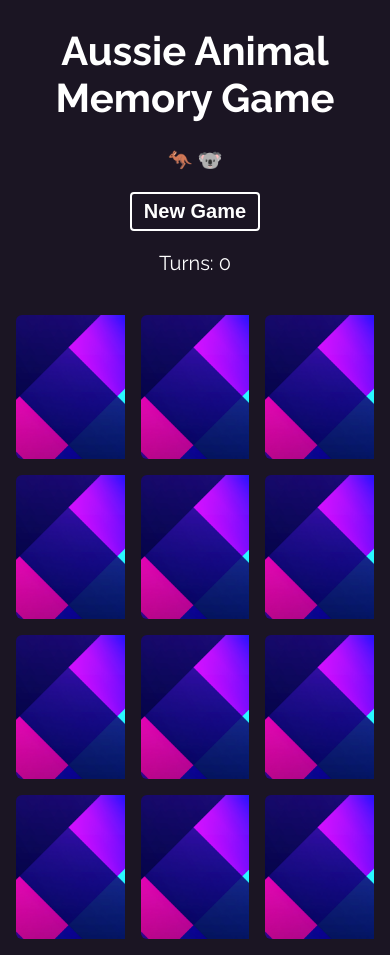
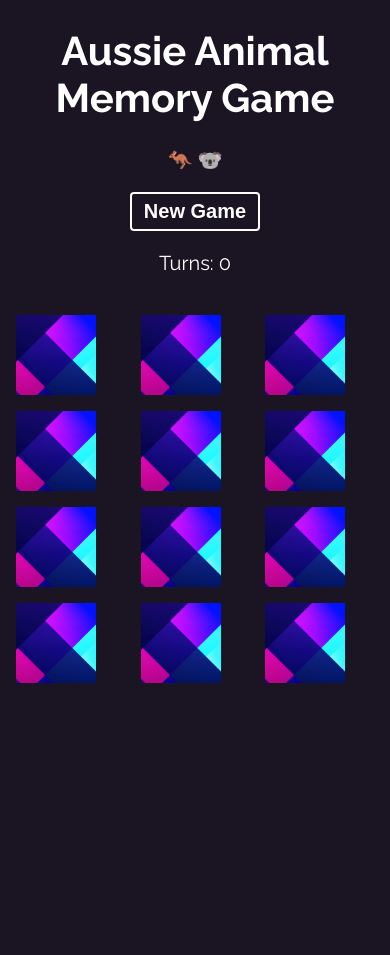
Before and after one commit to tomiev/react-memory-game, a React (Create React App) app: page / in a window 390 px wide. After the commit the page ends 844 px from the top, so only its background shows below. Built offline with nearby package versions, Linux system fonts and the light colour scheme; grey boxes are pictures that could not be loaded; the HTML template or start-up script is replaced by a standard one.

Commit message:
Images scale properly on mobile

```diff
--- a/src/components/Card.css
+++ b/src/components/Card.css
@@ -37,10 +37,14 @@
 
 @media only screen and (max-width: 425px) {
   .card {
-    overflow: hidden;
+    width: 5rem;
+    height: 5rem;
   }
 
   .card img {
+    width: 5rem;
+    height: 5rem;
     border: none;
+    border-radius: 0px;
   }
 }
```
